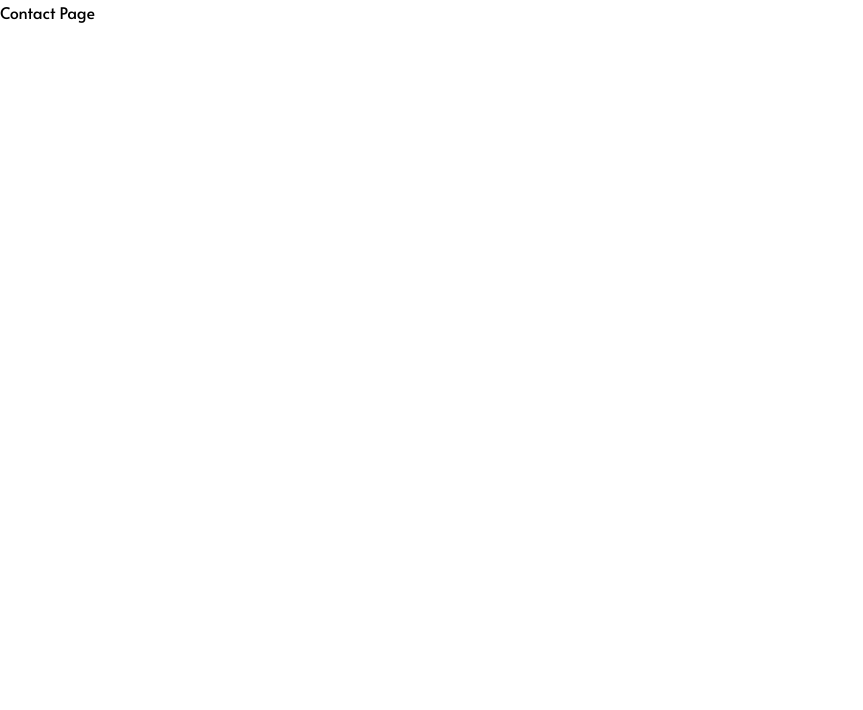
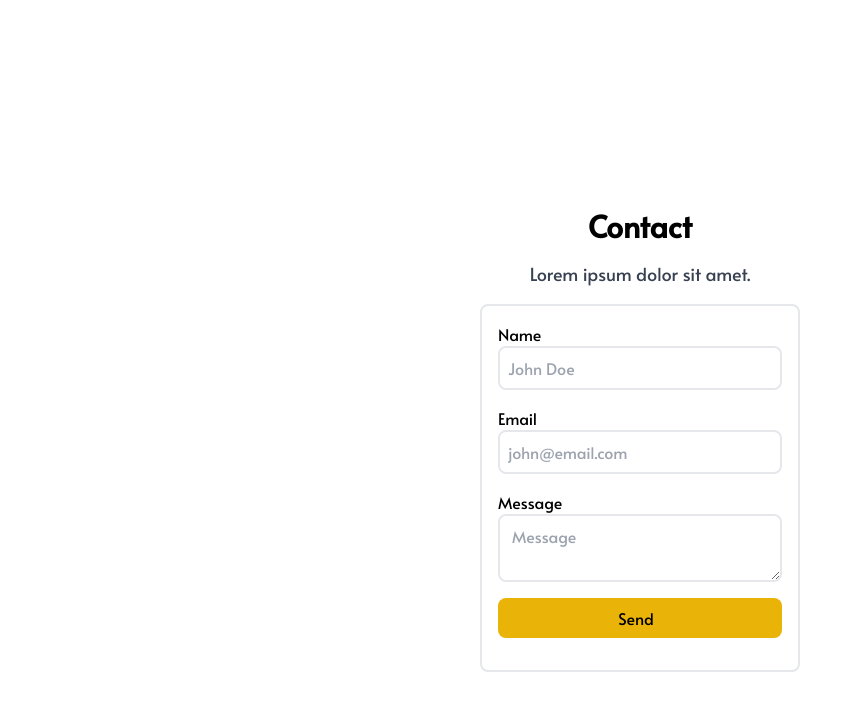
Before and after one commit to ventura01/website-furniture, a Next.js app: page /contact in a window 1280 px wide. Shown: the top 710 px of the page, without its empty margins (0-863 px from the left). Built offline with nearby package versions, Linux system fonts and the light colour scheme.

Commit message:
CONTACT page added

```diff
--- a/app/contact/page.jsx
+++ b/app/contact/page.jsx
@@ -1,7 +1,72 @@
-import React from "react";
+"use client";
+
+import React, { useRef, useState } from "react";
+import emailjs from "@emailjs/browser";
 
 const ContactPage = () => {
-  return <div>Contact Page</div>;
+  const form = useRef();
+  const [emailSent, setEmailSent] = useState(false);
+  const [clickBtnSent, setClickBtnSent] = useState(false);
+  console.log(clickBtnSent);
+  const sendEmail = (e) => {
+    e.preventDefault();
+
+    emailjs
+      .sendForm(
+        "service_w74gu6d",
+        "template_b6i6ovp",
+        form.current,
+        "bDmkSx0wAL06Z43ZT"
+      )
+      .then(
+        (result) => {
+          console.log(result.text);
+          e.target.reset();
+          setEmailSent(true);
+          setClickBtnSent(true);
+          setTimeout(() => {
+            setEmailSent(false);
+          }, 5000);
+        },
+        (error) => {
+          console.log(error.text);
+        }
+      );
+  };
+
+  return (
+    <div className="flex flex-col items-center my-52">
+      <div className="flex flex-col">
+        <h1 className="font-semibold text-center text-3xl mb-4">Contact</h1>
+        <p className="text-gray-700 text-lg mb-4">
+          Lorem ipsum dolor sit amet.
+        </p>
+      </div>
+      <form
+        className="flex flex-col w-80 p-4 rounded-lg border-2"
+        ref={form}
+        onSubmit={sendEmail}
+      >
+        <label>Name</label>
+        <input className="border-2 rounded-lg pl-2 mb-4 py-2" type="text" name="user_name" placeholder="John Doe" />
+        <label>Email</label>
+        <input className="border-2 rounded-lg pl-2 mb-4 py-2" type="email" name="user_email" placeholder="john@email.com" />
+        <label>Message</label>
+        <textarea className="py-2 pl-3 mb-4 border-2 rounded-lg" name="message" placeholder="Message" />
+        <input
+          className="rounded-lg mb-4 pl-2 bg-yellow-500 py-2 px-4 hover:bg-yellow-300"
+          type="submit"
+          value="Send"
+          disabled={clickBtnSent}
+        />
+        {emailSent && (
+          <span className="text-blue-600 text-center">
+            Message sent successfully.
+          </span>
+        )}
+      </form>
+    </div>
+  );
 };
 
 export default ContactPage;
--- a/package.json
+++ b/package.json
@@ -9,6 +9,7 @@
     "lint": "next lint"
   },
   "dependencies": {
+    "@emailjs/browser": "^3.10.0",
     "@next/font": "^13.2.3",
     "@paypal/react-paypal-js": "^7.8.2",
     "@reduxjs/toolkit": "^1.9.3",
```
Also changed, not shown: 1 other file (tests, documents, lock files or other folders).
